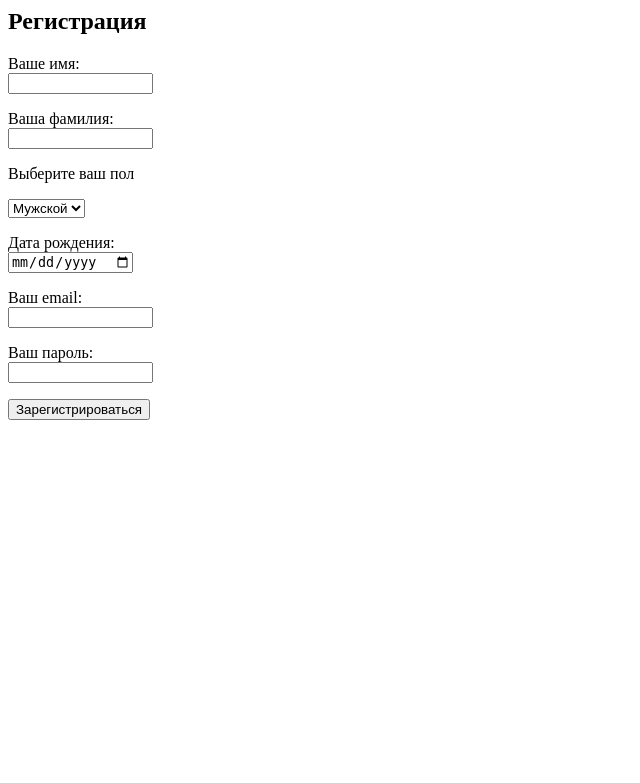
After one commit to MEX4HIK/bwt_test, a PHP site: page /reg.php in a window 1280 px wide. The commit adds this page. Shown: the top 783 px of the page, without its empty margins (0-640 px from the left). Run offline with PHP 8.4, Linux system fonts and the light colour scheme.

Commit message:
Была добавлена страница reg.php с формой регистрации

```diff
--- a/web/index.php
+++ b/web/index.php
@@ -5,5 +5,3 @@
  * Date: 09.04.2016
  * Time: 15:47
  */
-asdas
-asgjsdjiopgjiosdjigjosaf
--- /dev/null
+++ b/web/reg.php
@@ -0,0 +1,59 @@
+
+<html>
+
+
+
+
+
+    <head>
+        <meta charset="utf-8">
+    <title>Регистрация</title>
+    </head>
+    <body>
+    <h2>Регистрация</h2>
+    <form action="save_user.php" method="post">
+
+<p>
+    <label>Ваше имя:<br></label>
+    <input name="name" type="text" size="15" maxlength="15">
+    </p>
+
+<p>
+    <label>Ваша фамилия:<br></label>
+    <input name="last_name" type="text" size="15" maxlength="25">
+    </p>
+
+<p>
+        <p> Выберите ваш пол </p>
+        <form>
+            <select name="sex" >
+                <option value="m"> Мужской </option>
+                <option value="f"> Женский </option>
+            </select>
+        </form>
+    </p>
+
+
+<p>
+    <label>Дата рождения:<br></label>
+    <input name="data" type="date" size="15" maxlength="15">
+    </p>
+
+
+<p>
+    <label>Ваш email:<br></label>
+    <input name="login" type="email" size="15" maxlength="15">
+    </p>
+
+
+<p>
+    <label>Ваш пароль:<br></label>
+    <input name="password" type="password" size="15" maxlength="15">
+    </p>
+
+<p>
+    <input type="submit" name="submit" value="Зарегистрироваться">
+
+</p></form>
+    </body>
+    </html>
```
Also changed, not shown: web/bd.php (added, +10 -0 lines).
